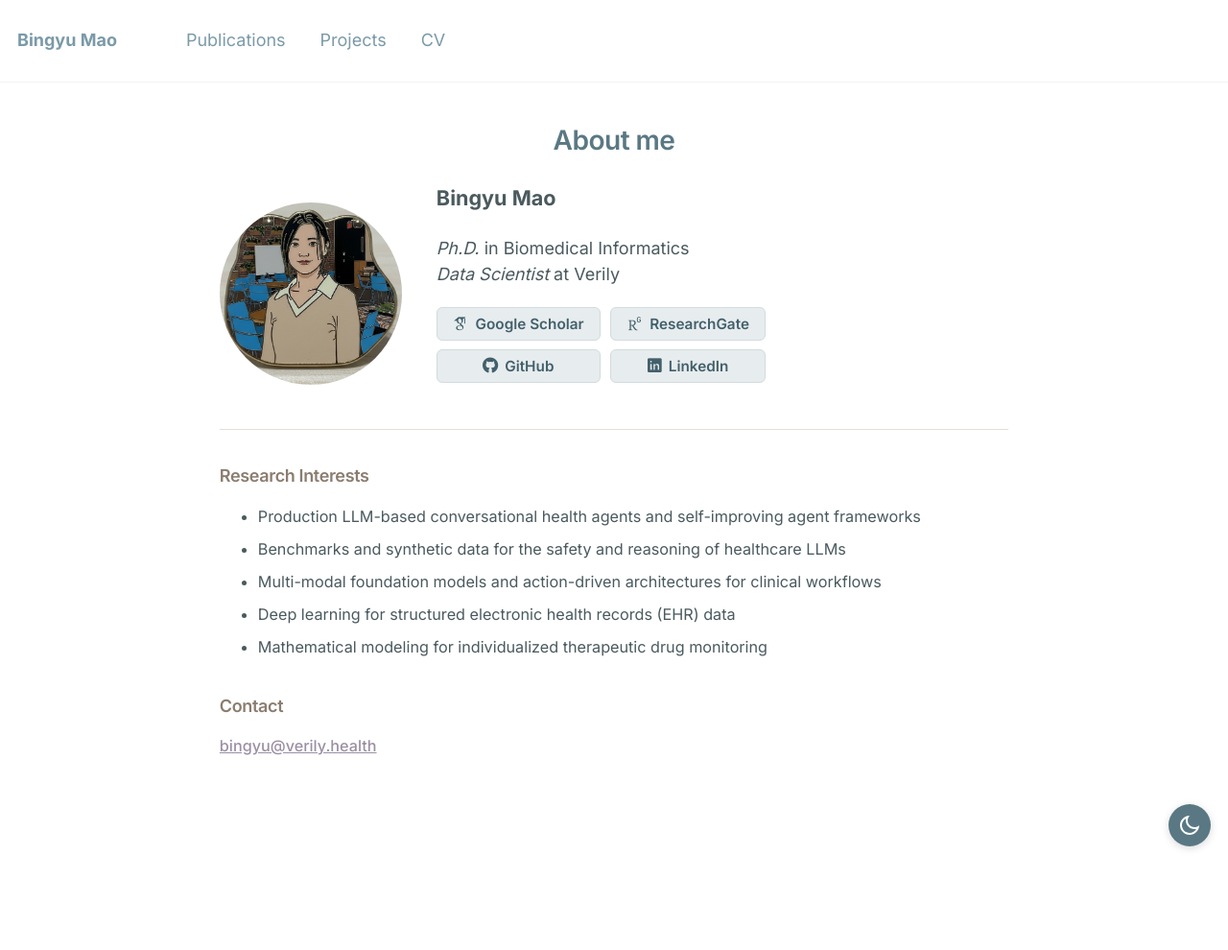
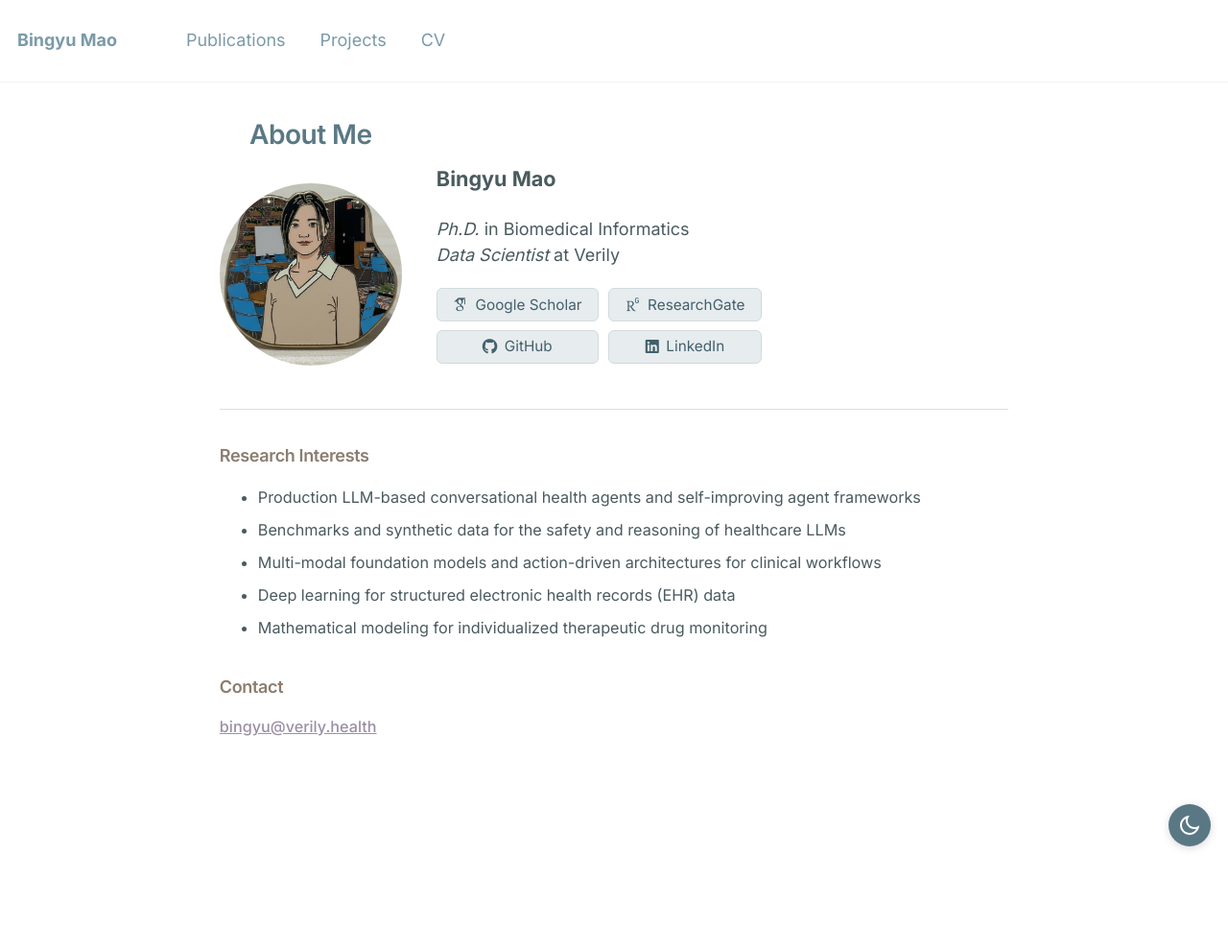
Before and after one commit to BingyuMao/BingyuMao.github.io, a Jekyll site: the page built from _pages/about.md, in a window 1280 px wide. Shown: the whole page at 96% size. Built offline with Jekyll 4.4.1, drawn with Linux system fonts in a browser that asks for light colours; some web fonts are replaced; after the commit the page ends 969 px from its top, so only the background shows below that.

Commit message:
Non-bold buttons; center "About Me" over the profile photo
- Drop the bold weight on link buttons (calmer, and the text takes less
  room)
- Capitalize the home title to "About Me"
- Position the home title centered above the profile photo (sized to the
  avatar column and left-aligned) instead of centered on the page; on
  mobile it centers over the stacked avatar

Co-Authored-By: Claude Opus 4.8 (1M context) <noreply@anthropic.com>

```diff
--- a/_pages/about.md
+++ b/_pages/about.md
@@ -1,7 +1,7 @@
 ---
 layout: archive
 permalink: /
-title:  "About me"
+title:  "About Me"
 excerpt: ""
 author_profile: false
 redirect_from:
--- a/_sass/_custom.scss
+++ b/_sass/_custom.scss
@@ -2,11 +2,26 @@
    CUSTOM STYLES - Layout & Specific Overrides
    ========================================================================= */
 
-/* Center the page title (e.g. "About me" above the profile hero) */
+/* Other layouts: center the title normally */
 body.layout--default .page__title,
-.page[itemtype="http://schema.org/CreativeWork"] .page__title,
-.archive .page__title {
+.page[itemtype="http://schema.org/CreativeWork"] .page__title {
   text-align: center;
+}
+
+/* Home: the visible title sits centered above the profile photo (the left
+   hero column), lined up over the avatar rather than the whole page. */
+.page__title:not(.page__title--hidden) {
+  width: 190px;
+  max-width: 38%;
+  margin: 0 0 0.5em;
+  text-align: center;
+}
+
+@media (max-width: 600px) {
+  .page__title:not(.page__title--hidden) {
+    width: auto;
+    max-width: none;
+  }
 }
 
 /* Ensure archive pages are properly centered with equal margins */
@@ -149,7 +164,7 @@ details > summary {
   padding: 0.55em 1.05em;
   font-family: $sans-serif;
   font-size: 0.85em;
-  font-weight: 600;
+  font-weight: 400;
   line-height: 1;
   text-decoration: none !important;
   background-color: var(--btn-bg);
```
